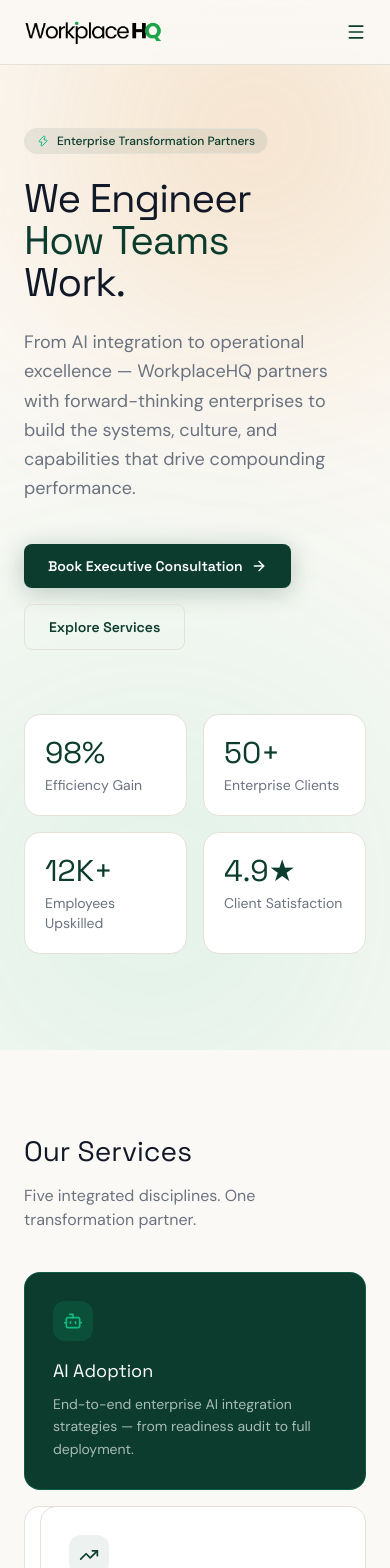
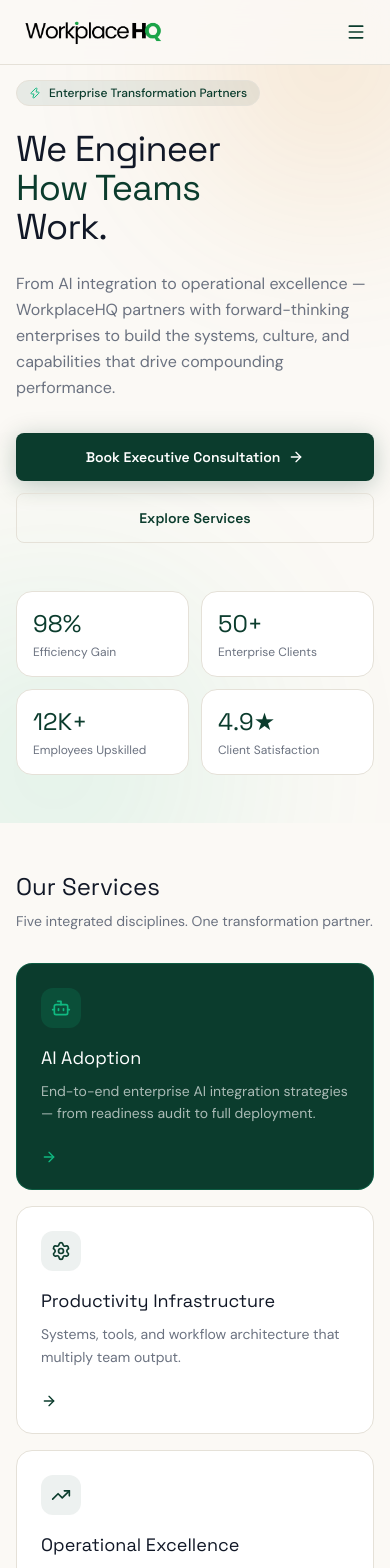
Before and after one commit to The4light/WorkplaceHq, a React (Vite) app: page / in a window 390 px wide. Shown: the top 1568 px of the page. Built offline with nearby package versions, Linux system fonts and the light colour scheme; the HTML template or start-up script is replaced by a standard one.

Commit message:
edit in workplace home

```diff
--- a/src/pages/whq/Home.tsx
+++ b/src/pages/whq/Home.tsx
@@ -14,35 +14,35 @@
     icon: Bot,
     title: 'AI Adoption',
     desc: 'End-to-end enterprise AI integration strategies — from readiness audit to full deployment.',
-    span: 'col-span-2',
+    colSpan: 'col-span-1 md:col-span-2',
     dark: true,
   },
   {
     icon: Settings,
     title: 'Productivity Infrastructure',
     desc: 'Systems, tools, and workflow architecture that multiply team output.',
-    span: 'col-span-1',
+    colSpan: 'col-span-1',
     dark: false,
   },
   {
     icon: TrendingUp,
     title: 'Operational Excellence',
     desc: 'Lean methodologies applied to enterprise operations for measurable throughput gains.',
-    span: 'col-span-1',
+    colSpan: 'col-span-1',
     dark: false,
   },
   {
     icon: HeartHandshake,
     title: 'CX Transformation',
     desc: 'Redesign your customer experience layer from contact to retention.',
-    span: 'col-span-1',
+    colSpan: 'col-span-1',
     dark: false,
   },
   {
     icon: BarChart3,
     title: 'Strategic Consulting',
     desc: 'C-suite advisory for transformation roadmaps, OKR architecture, and change management.',
-    span: 'col-span-2',
+    colSpan: 'col-span-1 md:col-span-2',
     dark: true,
   },
 ]
@@ -79,11 +79,11 @@
 
   return (
     <div style={{ backgroundColor: '#FBF9F5', minHeight: '100vh', fontFamily: 'var(--font-body)' }}>
-      {/* Hero */}
-      <section className="relative pt-32 pb-24 px-6 overflow-hidden">
-        {/* Ambient spheres */}
-        <div className="pointer-events-none absolute -top-16 -right-16 w-[400px] h-[400px] rounded-full" style={{ background: '#D97706', filter: 'blur(120px)', opacity: 0.18 }} />
-        <div className="pointer-events-none absolute -bottom-24 -left-24 w-[500px] h-[500px] rounded-full" style={{ background: '#10B981', filter: 'blur(150px)', opacity: 0.15 }} />
+      {/* Hero Section */}
+      <section className="relative pt-20 md:pt-32 pb-12 md:pb-24 px-4 sm:px-6 overflow-hidden">
+        {/* Ambient Spheres */}
+        <div className="pointer-events-none absolute -top-16 -right-16 w-[250px] sm:w-[400px] h-[250px] sm:h-[400px] rounded-full" style={{ background: '#D97706', filter: 'blur(100px)', opacity: 0.18 }} />
+        <div className="pointer-events-none absolute -bottom-24 -left-24 w-[300px] sm:w-[500px] h-[300px] sm:h-[500px] rounded-full" style={{ background: '#10B981', filter: 'blur(120px)', opacity: 0.15 }} />
 
         <div className="max-w-[1440px] mx-auto relative z-10">
           <div className="max-w-3xl">
@@ -91,25 +91,25 @@
               <Zap className="w-3 h-3" style={{ color: '#10B981' }} />
               Enterprise Transformation Partners
             </div>
-            <h1 className="font-display font-700 text-[clamp(2.5rem,6vw,5rem)] leading-[1.05] tracking-tight mb-6" style={{ color: '#111827' }}>
+            <h1 className="font-display font-700 text-4xl sm:text-6xl md:text-7xl lg:text-8xl leading-[1.08] tracking-tight mb-6" style={{ color: '#111827' }}>
               We Engineer<br />
               <span style={{ color: '#0B3C2D' }}>How Teams</span><br />
               Work.
             </h1>
-            <p className="text-lg leading-relaxed mb-10 max-w-xl" style={{ color: '#6B7280' }}>
+            <p className="text-base sm:text-lg leading-relaxed mb-8 sm:mb-10 max-w-xl" style={{ color: '#6B7280' }}>
               From AI integration to operational excellence — WorkplaceHQ partners with forward-thinking enterprises to build the systems, culture, and capabilities that drive compounding performance.
             </p>
-            <div className="flex flex-wrap gap-4">
+            <div className="flex flex-col sm:flex-row gap-3 sm:gap-4">
               <button
                 onClick={() => setModalOpen(true)}
-                className="flex items-center gap-2 px-6 py-3 rounded-lg font-semibold text-sm transition-all duration-200 hover:-translate-y-0.5"
+                className="w-full sm:w-auto justify-center flex items-center gap-2 px-6 py-3.5 rounded-lg font-semibold text-sm transition-all duration-200 hover:-translate-y-0.5"
                 style={{ backgroundColor: '#0B3C2D', color: '#FFFFFF', fontFamily: 'var(--font-display)', boxShadow: '0 4px 24px rgba(11,60,45,0.25)' }}
               >
                 Book Executive Consultation <ArrowRight className="w-4 h-4" />
               </button>
               <Link
                 to="/services"
-                className="flex items-center gap-2 px-6 py-3 rounded-lg font-semibold text-sm transition-all duration-200 hover:-translate-y-0.5"
+                className="w-full sm:w-auto justify-center flex items-center gap-2 px-6 py-3.5 rounded-lg font-semibold text-sm transition-all duration-200 hover:-translate-y-0.5"
                 style={{ backgroundColor: 'transparent', color: '#0B3C2D', border: '1px solid #E5E1D8', fontFamily: 'var(--font-display)' }}
               >
                 Explore Services
@@ -117,12 +117,12 @@
             </div>
           </div>
 
-          {/* Metrics grid */}
-          <div className="mt-16 grid grid-cols-2 md:grid-cols-4 gap-4">
+          {/* Metrics Grid */}
+          <div className="mt-12 sm:mt-16 grid grid-cols-2 md:grid-cols-4 gap-3 sm:gap-4">
             {metrics.map(m => (
-              <div key={m.label} className="p-5 rounded-2xl" style={{ backgroundColor: '#FFFFFF', border: '1px solid #E5E1D8' }}>
-                <div className="font-display font-700 text-3xl mb-1" style={{ color: '#0B3C2D' }}>{m.value}</div>
-                <div className="text-sm" style={{ color: '#6B7280' }}>{m.label}</div>
+              <div key={m.label} className="p-4 sm:p-5 rounded-2xl" style={{ backgroundColor: '#FFFFFF', border: '1px solid #E5E1D8' }}>
+                <div className="font-display font-700 text-2xl sm:text-3xl mb-1" style={{ color: '#0B3C2D' }}>{m.value}</div>
+                <div className="text-xs sm:text-sm" style={{ color: '#6B7280' }}>{m.label}</div>
               </div>
             ))}
           </div>
@@ -130,11 +130,11 @@
       </section>
 
       {/* Services Bento Grid */}
-      <section className="px-6 py-20">
+      <section className="px-4 sm:px-6 py-12 sm:py-20">
         <div className="max-w-[1440px] mx-auto">
-          <div className="mb-10">
-            <h2 className="font-display font-700 text-[clamp(1.75rem,3vw,2.5rem)] mb-3" style={{ color: '#111827' }}>Our Services</h2>
-            <p className="text-base" style={{ color: '#6B7280' }}>Five integrated disciplines. One transformation partner.</p>
+          <div className="mb-8 sm:mb-10">
+            <h2 className="font-display font-700 text-2xl sm:text-4xl mb-2 sm:mb-3" style={{ color: '#111827' }}>Our Services</h2>
+            <p className="text-sm sm:text-base" style={{ color: '#6B7280' }}>Five integrated disciplines. One transformation partner.</p>
           </div>
           <div className="grid grid-cols-1 md:grid-cols-3 gap-4">
             {services.map(s => {
@@ -142,7 +142,7 @@
               return (
                 <div
                   key={s.title}
-                  className={`${s.span} relative p-7 rounded-2xl group cursor-pointer transition-all duration-300 hover:-translate-y-1`}
+                  className={`${s.colSpan} relative p-6 sm:p-7 rounded-2xl group cursor-pointer transition-all duration-300 hover:-translate-y-1`}
                   style={{
                     backgroundColor: s.dark ? '#0B3C2D' : '#FFFFFF',
                     border: `1px solid ${s.dark ? 'rgba(16,185,129,0.25)' : '#E5E1D8'}`,
@@ -153,15 +153,15 @@
                     <Icon className="w-5 h-5" style={{ color: s.dark ? '#10B981' : '#0B3C2D' }} />
                   </div>
                   <h3 className="font-display font-600 text-lg mb-2" style={{ color: s.dark ? '#FFFFFF' : '#111827' }}>{s.title}</h3>
-                  <p className="text-sm leading-relaxed" style={{ color: s.dark ? 'rgba(255,255,255,0.65)' : '#6B7280' }}>{s.desc}</p>
-                  <ArrowRight className="absolute bottom-6 right-6 w-4 h-4 opacity-0 group-hover:opacity-100 transition-opacity" style={{ color: s.dark ? '#10B981' : '#0B3C2D' }} />
+                  <p className="text-sm leading-relaxed mb-6 md:mb-0" style={{ color: s.dark ? 'rgba(255,255,255,0.65)' : '#6B7280' }}>{s.desc}</p>
+                  <ArrowRight className="static sm:absolute sm:bottom-6 sm:right-6 w-4 h-4 opacity-100 sm:opacity-0 group-hover:opacity-100 transition-opacity mt-4 sm:mt-0" style={{ color: s.dark ? '#10B981' : '#0B3C2D' }} />
                 </div>
               )
             })}
 
             {/* Cross-pollination card */}
             <div
-              className="relative p-7 rounded-2xl overflow-hidden"
+              className="col-span-1 relative p-6 sm:p-7 rounded-2xl overflow-hidden"
               style={{ backgroundColor: '#FBF9F5', border: '1px solid #E5E1D8', backgroundImage: 'repeating-linear-gradient(45deg, transparent, transparent 8px, rgba(217,119,6,0.04) 8px, rgba(217,119,6,0.04) 9px)' }}
             >
               <div className="relative z-10">
@@ -184,26 +184,26 @@
         </div>
       </section>
 
-      {/* Client trust strip */}
-      <section className="px-6 py-12 border-y" style={{ borderColor: '#E5E1D8' }}>
+      {/* Client Trust Strip */}
+      <section className="px-4 sm:px-6 py-8 sm:py-12 border-y" style={{ borderColor: '#E5E1D8' }}>
         <div className="max-w-[1440px] mx-auto">
-          <p className="text-xs font-medium tracking-widest uppercase mb-8 text-center" style={{ color: '#9CA3AF' }}>Trusted by leading enterprises</p>
-          <div className="flex flex-wrap justify-center items-center gap-8 md:gap-16">
+          <p className="text-xs font-medium tracking-widest uppercase mb-6 sm:mb-8 text-center" style={{ color: '#9CA3AF' }}>Trusted by leading enterprises</p>
+          <div className="flex flex-wrap justify-center items-center gap-6 sm:gap-12 md:gap-16">
             {clients.map(c => (
-              <span key={c} className="font-display font-600 text-lg" style={{ color: '#D1CFC9' }}>{c}</span>
+              <span key={c} className="font-display font-600 text-base sm:text-lg" style={{ color: '#D1CFC9' }}>{c}</span>
             ))}
           </div>
         </div>
       </section>
 
       {/* Testimonials */}
-      <section className="px-6 py-20">
+      <section className="px-4 sm:px-6 py-12 sm:py-20">
         <div className="max-w-[1440px] mx-auto">
-          <div className="grid md:grid-cols-2 gap-12 items-center">
+          <div className="grid md:grid-cols-2 gap-8 md:gap-12 items-center">
             <div>
-              <h2 className="font-display font-700 text-[clamp(1.75rem,3vw,2.5rem)] mb-4" style={{ color: '#111827' }}>What our clients say</h2>
-              <p className="text-base mb-8" style={{ color: '#6B7280' }}>Real outcomes from real partnerships.</p>
-              <div className="flex gap-3">
+              <h2 className="font-display font-700 text-2xl sm:text-4xl mb-2 sm:mb-4" style={{ color: '#111827' }}>What our clients say</h2>
+              <p className="text-sm sm:text-base mb-6 sm:mb-8" style={{ color: '#6B7280' }}>Real outcomes from real partnerships.</p>
+              <div className="flex gap-3 mb-6 md:mb-0">
                 <button onClick={prev} className="w-10 h-10 rounded-full flex items-center justify-center border transition-all hover:bg-white" style={{ borderColor: '#E5E1D8' }}>
                   <ChevronLeft className="w-4 h-4" style={{ color: '#0B3C2D' }} />
                 </button>
@@ -212,13 +212,13 @@
                 </button>
               </div>
             </div>
-            <div className="p-8 rounded-2xl" style={{ backgroundColor: '#FFFFFF', border: '1px solid #E5E1D8' }}>
+            <div className="p-6 sm:p-8 rounded-2xl" style={{ backgroundColor: '#FFFFFF', border: '1px solid #E5E1D8' }}>
               <div className="flex gap-1 mb-4">
                 {Array.from({ length: testimonials[activeTestimonial].rating }).map((_, i) => (
                   <Star key={i} className="w-4 h-4" style={{ color: '#D97706', fill: '#D97706' }} />
                 ))}
               </div>
-              <p className="text-base leading-relaxed mb-6" style={{ color: '#111827' }}>
+              <p className="text-sm sm:text-base leading-relaxed mb-6" style={{ color: '#111827' }}>
                 "{testimonials[activeTestimonial].quote}"
               </p>
               <div className="flex items-center gap-3">
@@ -236,17 +236,17 @@
       </section>
 
       {/* CTA Banner */}
-      <section className="px-6 pb-20">
+      <section className="px-4 sm:px-6 pb-12 sm:pb-20">
         <div className="max-w-[1440px] mx-auto">
-          <div className="relative p-12 rounded-2xl overflow-hidden text-center" style={{ backgroundColor: '#0B3C2D' }}>
+          <div className="relative p-8 sm:p-12 rounded-2xl overflow-hidden text-center" style={{ backgroundColor: '#0B3C2D' }}>
             <div className="pointer-events-none absolute -top-12 -right-12 w-64 h-64 rounded-full" style={{ background: '#D97706', filter: 'blur(80px)', opacity: 0.2 }} />
             <div className="pointer-events-none absolute -bottom-12 -left-12 w-64 h-64 rounded-full" style={{ background: '#10B981', filter: 'blur(100px)', opacity: 0.2 }} />
             <div className="relative z-10">
-              <h2 className="font-display font-700 text-[clamp(1.75rem,3vw,2.75rem)] text-white mb-4">Ready to transform your organization?</h2>
-              <p className="text-base mb-8" style={{ color: 'rgba(255,255,255,0.7)' }}>Let's build the systems your next decade of growth depends on.</p>
+              <h2 className="font-display font-700 text-2xl sm:text-4xl lg:text-5xl text-white mb-3 sm:mb-4">Ready to transform your organization?</h2>
+              <p className="text-sm sm:text-base mb-6 sm:mb-8" style={{ color: 'rgba(255,255,255,0.7)' }}>Let's build the systems your next decade of growth depends on.</p>
               <button
                 onClick={() => setModalOpen(true)}
-                className="inline-flex items-center gap-2 px-8 py-3.5 rounded-lg font-semibold text-sm transition-all hover:-translate-y-0.5"
+                className="w-full sm:w-auto inline-flex items-center justify-center gap-2 px-8 py-3.5 rounded-lg font-semibold text-sm transition-all hover:-translate-y-0.5"
                 style={{ backgroundColor: '#10B981', color: '#0B3C2D', fontFamily: 'var(--font-display)' }}
               >
                 Book Executive Consultation <ArrowRight className="w-4 h-4" />
@@ -256,13 +256,11 @@
         </div>
       </section>
 
-
-
       {/* Consultation Modal */}
       {modalOpen && (
-        <div className="fixed inset-0 z-[100] flex items-end md:items-center justify-center p-4" style={{ backgroundColor: 'rgba(0,0,0,0.4)', backdropFilter: 'blur(4px)' }} onClick={() => setModalOpen(false)}>
+        <div className="fixed inset-0 z-[100] flex items-center justify-center p-4" style={{ backgroundColor: 'rgba(0,0,0,0.4)', backdropFilter: 'blur(4px)' }} onClick={() => setModalOpen(false)}>
           <div
-            className="w-full max-w-md p-8 rounded-2xl animate-slide-up"
+            className="w-full max-w-md p-6 sm:p-8 rounded-2xl animate-slide-up"
             style={{ backgroundColor: '#FFFFFF', border: '1px solid #E5E1D8' }}
             onClick={e => e.stopPropagation()}
           >
```
